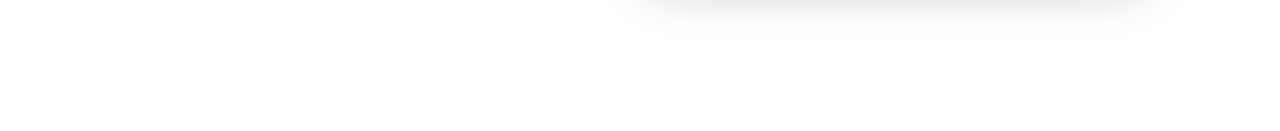
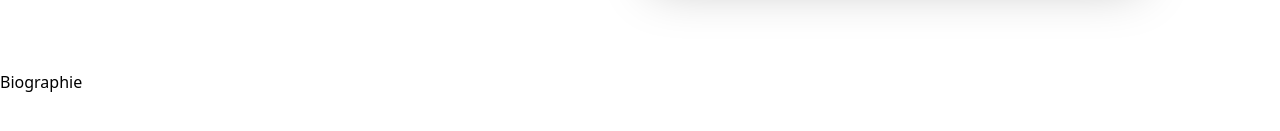
Before and after one commit to lys-0243/kinshasa-bouger, a Next.js app: page / in a window 1280 px wide. Shown: the part 605-736 px from the top of the page. Built offline with nearby package versions, Linux system fonts and the light colour scheme.

Commit message:
change app  name

```diff
--- /dev/null
+++ b/src/app/components/Biographie.tsx
@@ -0,0 +1,5 @@
+import React from "react";
+
+export default function Biographie() {
+  return <div>Biographie</div>;
+}
--- a/src/app/layout.tsx
+++ b/src/app/layout.tsx
@@ -4,7 +4,7 @@
 export const metadata: Metadata = {
   title: "Kinshasa doit bouger",
   description: "Que veux-tu voir changer ? Eloko nini faut é changer?",
-  applicationName: "Kluba",
+  applicationName: "Pesa Avis Nayo",
   icons: {
     icon: "/img/favicon.png",
   },
--- a/src/app/page.tsx
+++ b/src/app/page.tsx
@@ -1,10 +1,12 @@
 import Image from "next/image";
 import HeroSection from "./components/HeroSection";
+import Biographie from "./components/Biographie";
 
 export default function Home() {
   return (
     <main className="">
       <HeroSection />
+      <Biographie />
     </main>
   );
 }
```
